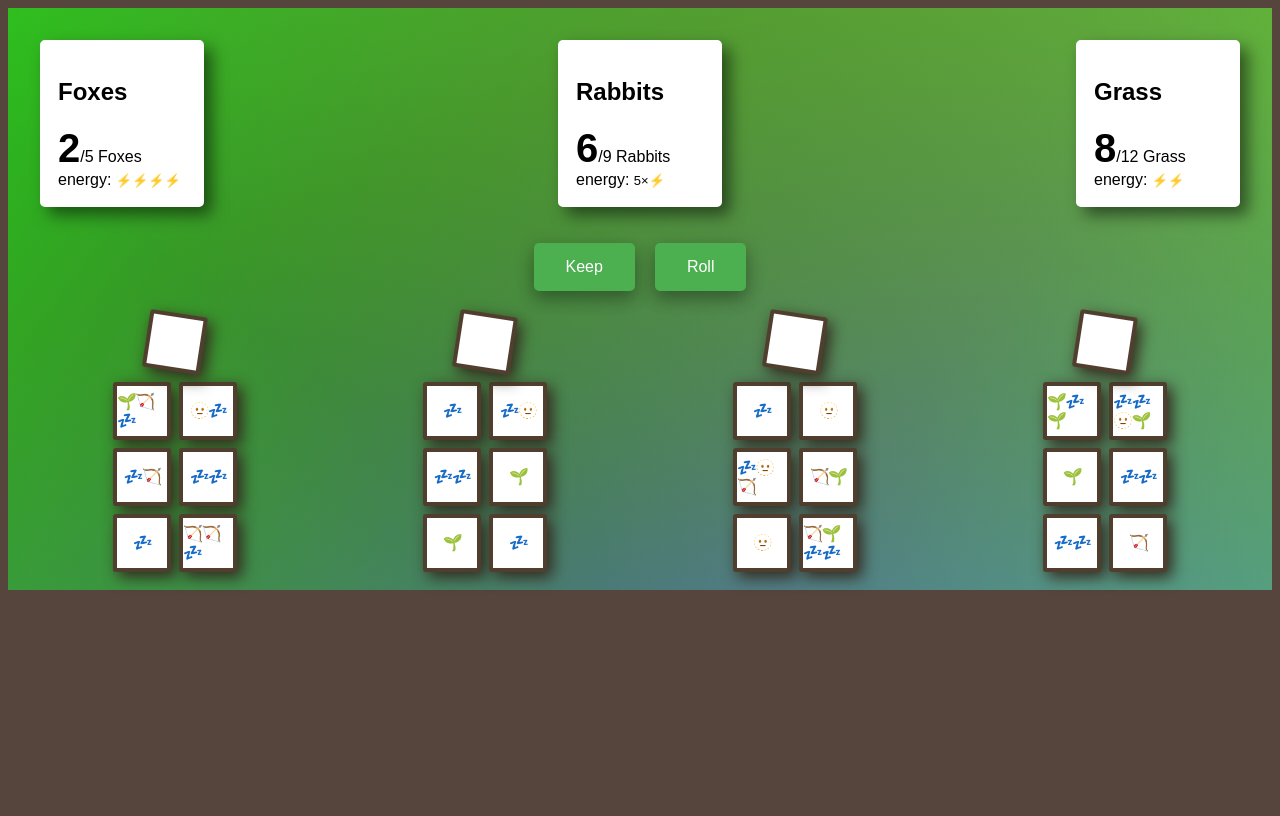
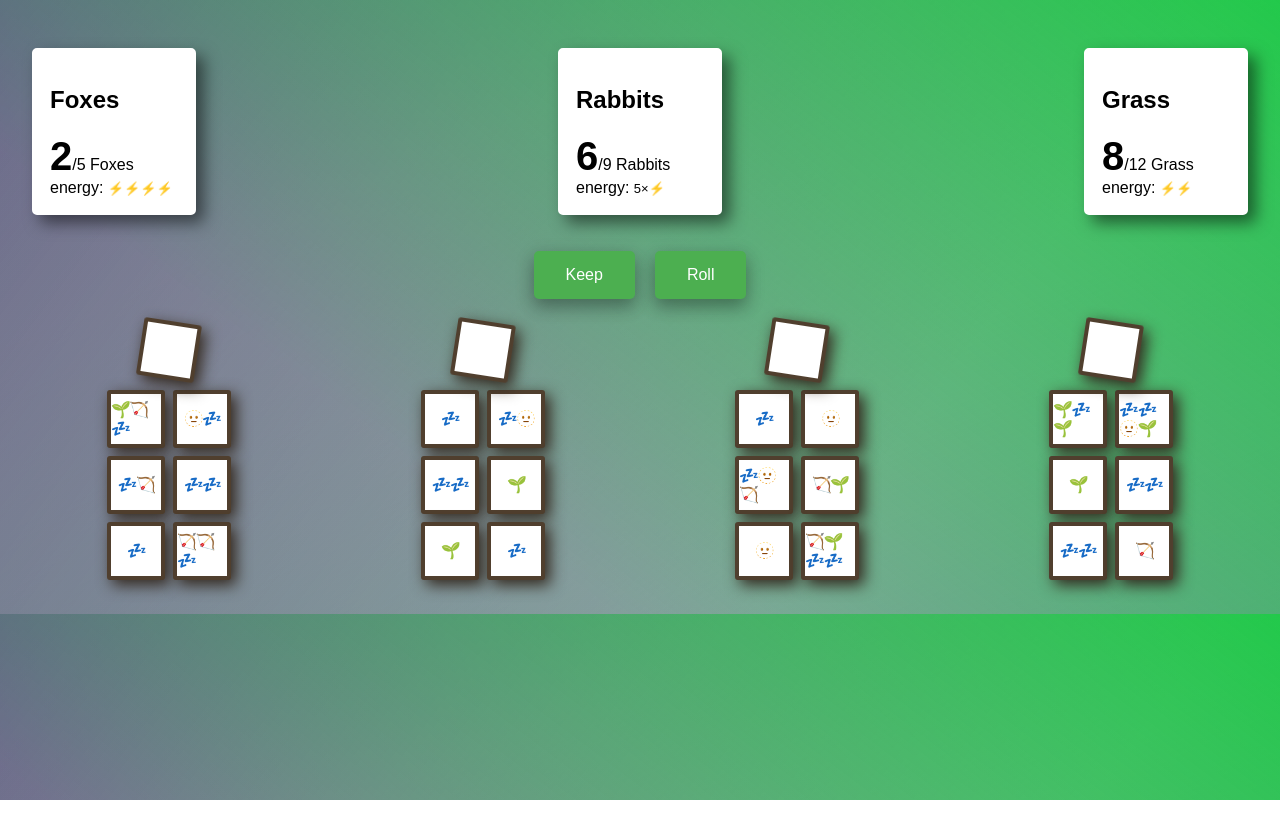
Before and after one commit to eignnx/eco-dice, a React (Vite) app: page / in a window 1280 px wide. Built offline with nearby package versions, Linux system fonts and the light colour scheme; what tau-prolog would draw is missing.

Commit message:
restyle some

```diff
--- a/src/App.css
+++ b/src/App.css
@@ -1,14 +1,9 @@
 body {
-  height: 100vh;
-  padding:0;
-  background: #55453c;
+  margin: 0;
+  padding-block: 2rem;
+  padding-inline: 1rem;
+  background:
+    linear-gradient(217deg, rgba(10,200,50,.8), rgba(200,100,150,0.3) 70.71%),
+    linear-gradient(127deg, rgba(30,80,100,.8),  rgba(30,220,20,0.3)  70.71%),
+    linear-gradient(336deg, rgba(75,150,200,.8), rgba(75,100,250,0.3) 70.71%);
 }
-
-main {
-  margin: 0;
-  padding: 1rem;
-  background:
-    linear-gradient(217deg, rgba(100,200,50,.8), rgba(100,200,50,0) 70.71%),
-    linear-gradient(127deg, rgba(30,220,20,.8),  rgba(30,220,20,0)  70.71%),
-    linear-gradient(336deg, rgba(75,150,200,.8), rgba(75,150,200,0) 70.71%);
-}
--- a/src/dice-pane/ResourceSymbol.css
+++ b/src/dice-pane/ResourceSymbol.css
@@ -13,13 +13,17 @@
   background: var(--fill);
   padding: 1ch;
   margin: 1ch;
-  box-shadow: 5px 5px 10px #ffffff;
   user-select: none;
   border: 3px solid var(--fill);
 }
 
+.kept-symbol:not(.spent-resource-symbol) {
+  box-shadow: 0 0 10px white;
+}
+
 .kept-symbol:hover:not(.spent-resource-symbol) {
   border: 3px dashed white;
+  box-shadow: 0 0 25px white;
   cursor: grab;
 }
 
```
